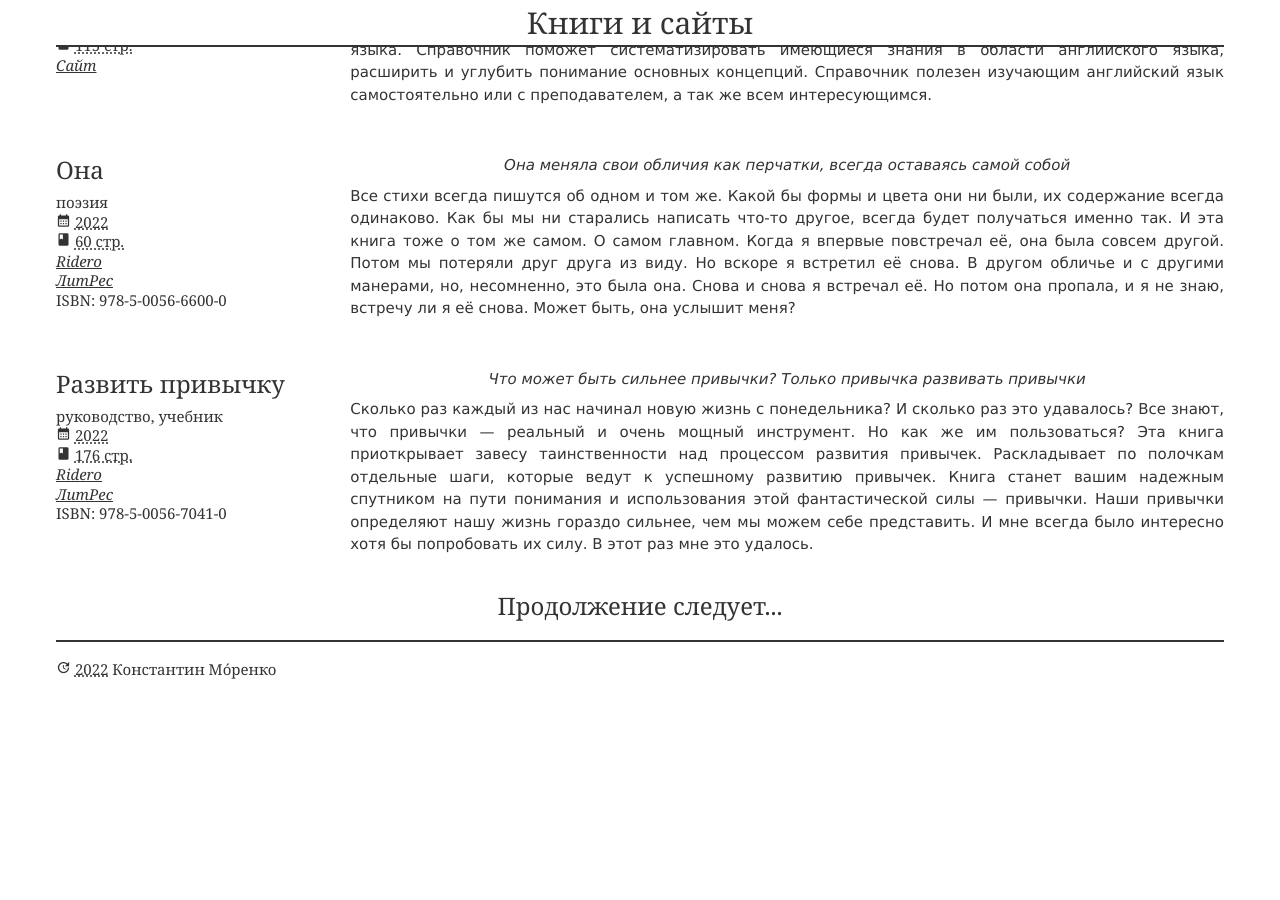
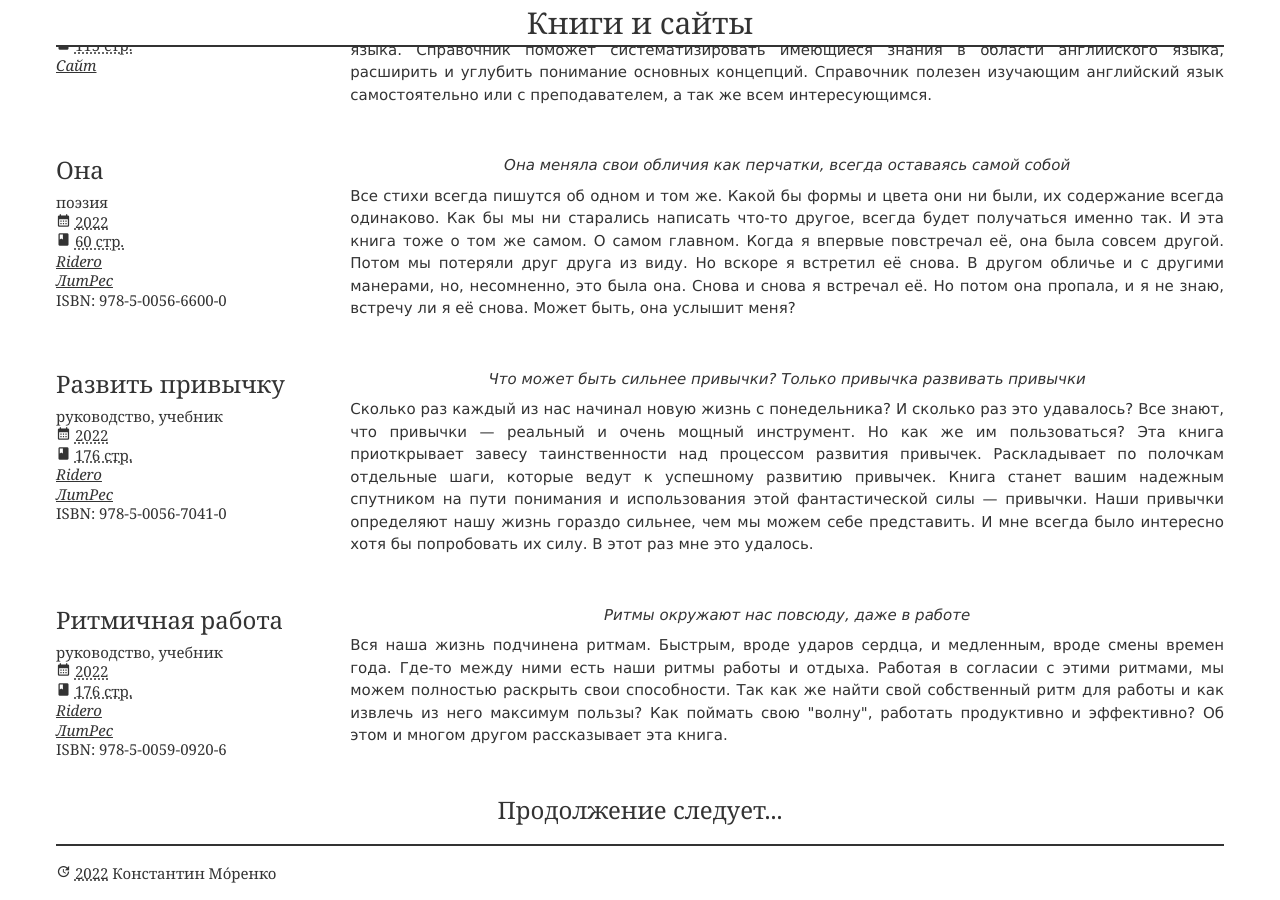
Before and after one commit to konstantin-morenko/jresume, a Jekyll site: the page built from index.md, in a window 1280 px wide and 900 px high, scrolled down 5770 px. Built offline with Jekyll 4.4.1, drawn with Linux system fonts in a browser that asks for light colours; before the commit the page ends 6466 px from its top, so only the background shows below that.

Commit message:
Book Rhythm work

```diff
--- a/_data/books.yml
+++ b/_data/books.yml
@@ -45,6 +45,7 @@ cards:
     задумывает девушка, ещё не подозревая, к чему они могут привести
     его…
 
+
 - name: Как написать книгу
   categories: [руководство, учебник]
   year: 2018-06-01
@@ -67,6 +68,7 @@ cards:
     поддержкой друзей и как рассчитать свои силы, чтобы их хватило до
     конца путешествия, на что нужно обращать внимание в дороге и где
     прекрасные виды — об этом и многом другом я расскажу в книге.
+
 
 - name: "Английский язык: карманный справочник"
   categories: [руководство, учебник]
@@ -97,6 +99,7 @@ cards:
     английский язык самостоятельно или с преподавателем, а так же всем
     интересующимся.
 
+
 - name: Она
   categories: [поэзия]
   year: 2022-06-20
@@ -124,6 +127,7 @@ cards:
     другом обличье и с другими манерами, но, несомненно, это была
     она. Снова и снова я встречал её. Но потом она пропала, и я не
     знаю, встречу ли я её снова. Может быть, она услышит меня?
+
 
 - name: Развить привычку
   categories: [руководство, учебник]
@@ -154,3 +158,29 @@ cards:
     Наши привычки определяют нашу жизнь гораздо сильнее, чем мы можем
     себе представить.  И мне всегда было интересно хотя бы попробовать
     их силу.  В этот раз мне это удалось.
+
+
+- name: Ритмичная работа
+  categories: [руководство, учебник]
+  year: 2022-10-13
+  value:
+    number: 176
+    metric: страницы
+    source: По данным Ridero
+  links:
+  - name: Ridero
+    url: https://ridero.ru/books/ritmichnaya_rabota/
+  - name: ЛитРес
+    url: https://www.litres.ru/konstantin-morenko/ritmichnaya-rabota/
+  isbn: 978-5-0059-0920-6
+
+  quote: Ритмы окружают нас повсюду, даже в работе
+  description: |
+
+    Вся наша жизнь подчинена ритмам.  Быстрым, вроде ударов сердца, и
+    медленным, вроде смены времен года.  Где-то между ними есть наши
+    ритмы работы и отдыха.  Работая в согласии с этими ритмами, мы
+    можем полностью раскрыть свои способности.  Так как же найти свой
+    собственный ритм для работы и как извлечь из него максимум пользы?
+    Как поймать свою "волну", работать продуктивно и эффективно?  Об
+    этом и многом другом рассказывает эта книга.
```
